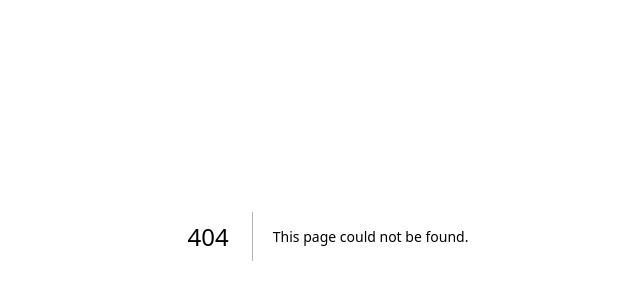
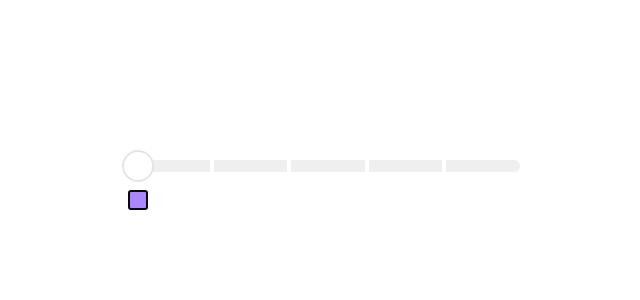
Before and after one commit to viet34tqc/react-advanced-components, a Next.js app: page /components/slider in a window 1280 px wide. Before the commit this address had no page. Shown: the part 244-544 px from the top of the page, without its empty margins (312-952 px from the left). Built offline with nearby package versions, Linux system fonts and the light colour scheme.

Commit message:
Customer slider

```diff
--- /dev/null
+++ b/src/app/components/slider/Slider.tsx
@@ -0,0 +1,99 @@
+import { cn } from '@/lib/utils';
+import { ReactNode, useRef, useState } from 'react';
+
+type SliderProps = {
+  stops: ReactNode[];
+};
+const clamp = (number: number, boundOne: number, boundTwo: number) => {
+  if (!boundTwo) {
+    return Math.max(number, boundOne) === boundOne ? number : boundOne;
+  } else if (Math.min(number, boundOne) === number) {
+    return boundOne;
+  } else if (Math.max(number, boundTwo) === number) {
+    return boundTwo;
+  }
+  return number;
+};
+
+const Slider = ({ stops }: SliderProps) => {
+  const [currentStopIndex, setCurrentStopIndex] = useState<number>(0);
+  const [position, setPosition] = useState<number | null>(0);
+  const [isDragging, setIsDragging] = useState(false);
+  const container = useRef<HTMLDivElement | null>(null);
+
+  const updateSliderPosition = (clientX: number, shouldClamp = false) => {
+    if (!container.current) return;
+
+    const { left: containerLeft, width: containerWidth } =
+      container.current.getBoundingClientRect();
+
+    const segmentWidth = containerWidth / (stops.length - 1);
+    const index = Math.round((clientX - containerLeft) / segmentWidth);
+    // We only need clamp on pointer event because we can slide the thumb out of the container
+    const clampedIndex = shouldClamp
+      ? clamp(index, 0, stops.length - 1)
+      : index;
+
+    setPosition(clampedIndex * segmentWidth);
+    setCurrentStopIndex(clampedIndex);
+  };
+
+  return (
+    <div
+      ref={container}
+      className="relative z-0 w-full flex justify-center items-center touch-none max-w-3xl mx-auto mt-5"
+    >
+      <div
+        className="w-full py-3 flex gap-1"
+        onClick={e => updateSliderPosition(e.clientX)}
+      >
+        {Array.from({ length: stops.length - 1 }).map((_, i) => (
+          <div
+            key={i}
+            className={cn('flex-1 h-2 sm:h-3 bg-[#efefef] w-2', {
+              'rounded-l-md': i === 0, // first segment
+              'rounded-r-md': i === stops.length - 2, // last segment
+            })}
+          />
+        ))}
+      </div>
+
+      {/* thumb */}
+      {position != null && (
+        <div
+          tabIndex={0}
+          className={cn(
+            'z-10 -translate-y-1/2 absolute left-0 top-1/2 w-7 h-7 sm:w-8 sm:h-8 rounded-full border-medium hover:border-[#CFCFCF] border-2 shadow-[0px 4px 12px 0px #AB87FF1A] bg-white select-none cursor-ew-resize outline-offset-8 transition-colors',
+            {
+              'border-[#AB87FF] hover:border-[#AB87FF]': isDragging,
+            }
+          )}
+          style={{ left: position - 14 }}
+          onFocus={() => setIsDragging(true)}
+          onBlur={() => setIsDragging(false)}
+          onPointerDown={e => {
+            const { ownerDocument } = e.currentTarget;
+            setIsDragging(true);
+
+            const onPointerMove = (e: PointerEvent) =>
+              updateSliderPosition(e.clientX, true);
+
+            const onPointerUp = () => {
+              setIsDragging(false);
+              ownerDocument.removeEventListener('pointermove', onPointerMove);
+            };
+
+            ownerDocument.addEventListener('pointermove', onPointerMove);
+            ownerDocument.addEventListener('pointerup', onPointerUp);
+          }}
+        >
+          <div className="absolute top-full left-1/2 -translate-x-1/2 pt-2 select-none">
+            {stops[currentStopIndex]}
+          </div>
+        </div>
+      )}
+    </div>
+  );
+};
+
+export default Slider;
--- /dev/null
+++ b/src/app/components/slider/page.tsx
@@ -0,0 +1,23 @@
+'use client';
+
+import { Circle, Square, Triangle } from 'lucide-react';
+import Slider from './Slider';
+
+const SliderPage = () => {
+  return (
+    <div className="w-96">
+      <Slider
+        stops={[
+          <Square key="s1" className="fill-[#AB87FF]" />,
+          <Circle key="c1" className="fill-[#446DF6]" />,
+          <Triangle key="t1" className="fill-[#FBB02D]" />,
+          <Square key="s2" className="fill-[#ACECA1]" />,
+          <Circle key="c2" className="fill-[#FFFF4C]" />,
+          <Square key="s3" className="fill-[#FE65B7]" />,
+        ]}
+      />
+    </div>
+  );
+};
+
+export default SliderPage;
--- a/src/app/page.tsx
+++ b/src/app/page.tsx
@@ -15,6 +15,7 @@ export default function Home() {
       <Link href="/components/dropdown-menu-with-dialog">
         Dropdown Menu with dialog
       </Link>
+      <Link href="/components/slider">Slider</Link>
     </div>
   );
 }
```
